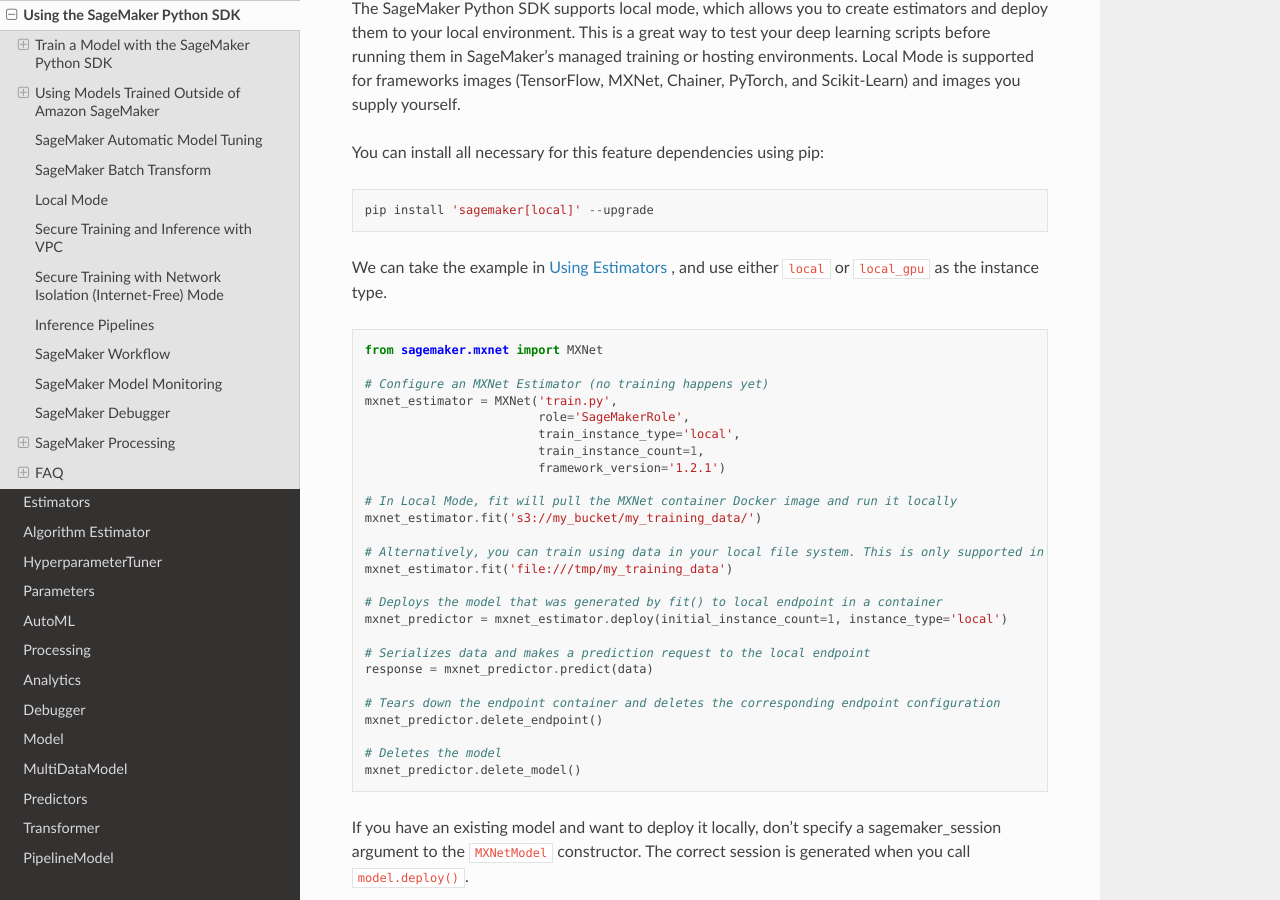
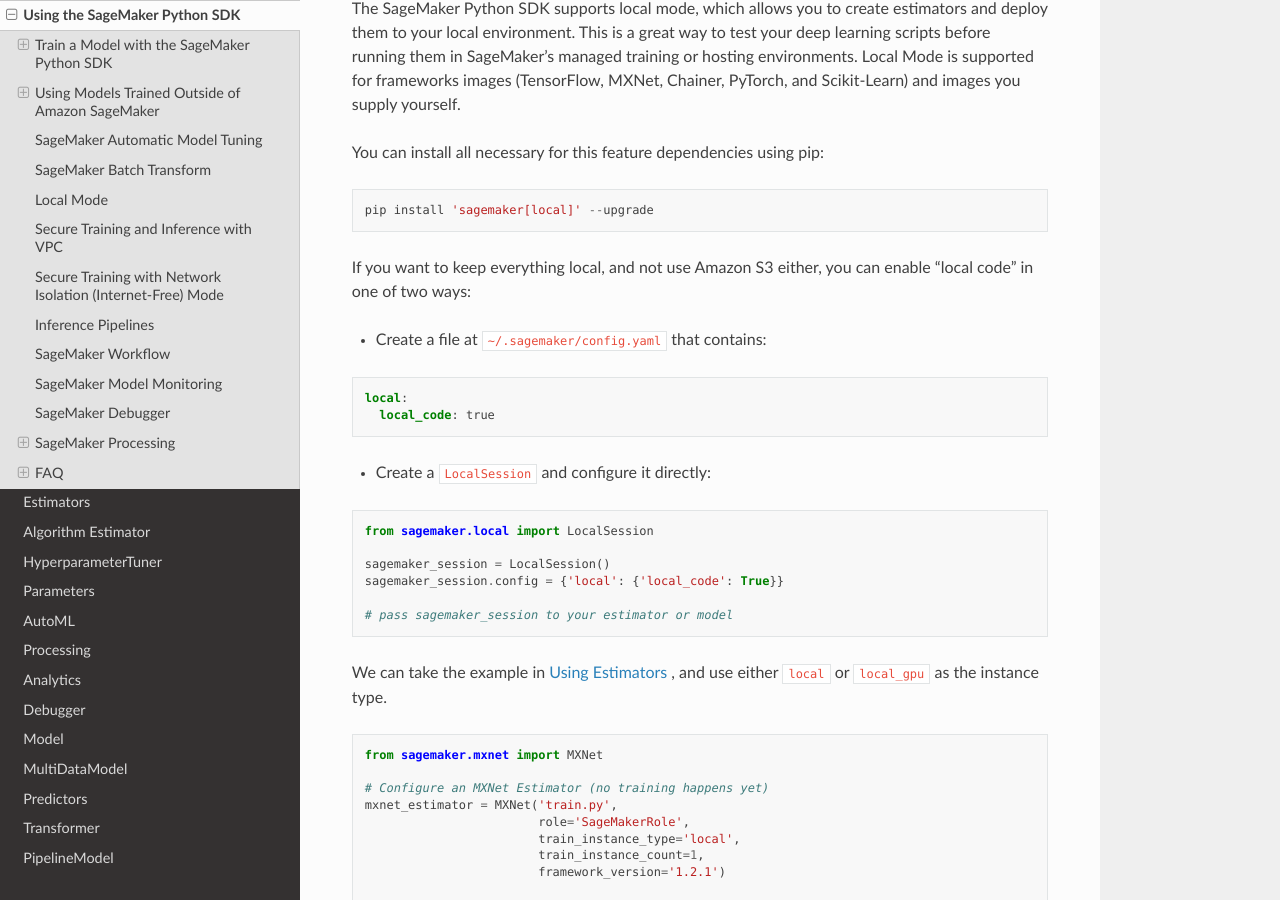
Before and after one commit to Evan-W-ang/sagemaker-python-sdk, a Sphinx documentation site: the page built from doc/overview.rst, in a window 1280 px wide and 900 px high, scrolled down 15691 px. Built offline with Sphinx 7.4.7 and the Read the Docs theme 2.0.0, drawn with Linux system fonts in a browser that asks for light colours.

Commit message:
doc: add instructions for how to enable 'local code' for Local Mode (#1517)

```diff
--- a/doc/overview.rst
+++ b/doc/overview.rst
@@ -732,6 +732,26 @@ You can install all necessary for this feature dependencies using pip:
 
     pip install 'sagemaker[local]' --upgrade
 
+If you want to keep everything local, and not use Amazon S3 either, you can enable "local code" in one of two ways:
+
+- Create a file at ``~/.sagemaker/config.yaml`` that contains:
+
+.. code:: yaml
+
+    local:
+      local_code: true
+
+- Create a ``LocalSession`` and configure it directly:
+
+.. code:: python
+
+    from sagemaker.local import LocalSession
+
+    sagemaker_session = LocalSession()
+    sagemaker_session.config = {'local': {'local_code': True}}
+
+    # pass sagemaker_session to your estimator or model
+
 We can take the example in  `Using Estimators <#using-estimators>`__ , and use either ``local`` or ``local_gpu`` as the instance type.
 
 .. code:: python
```
